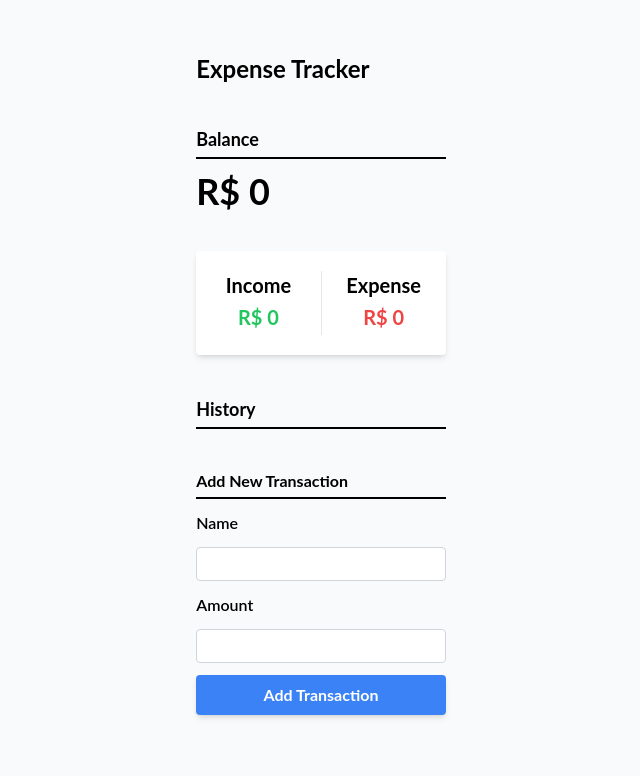
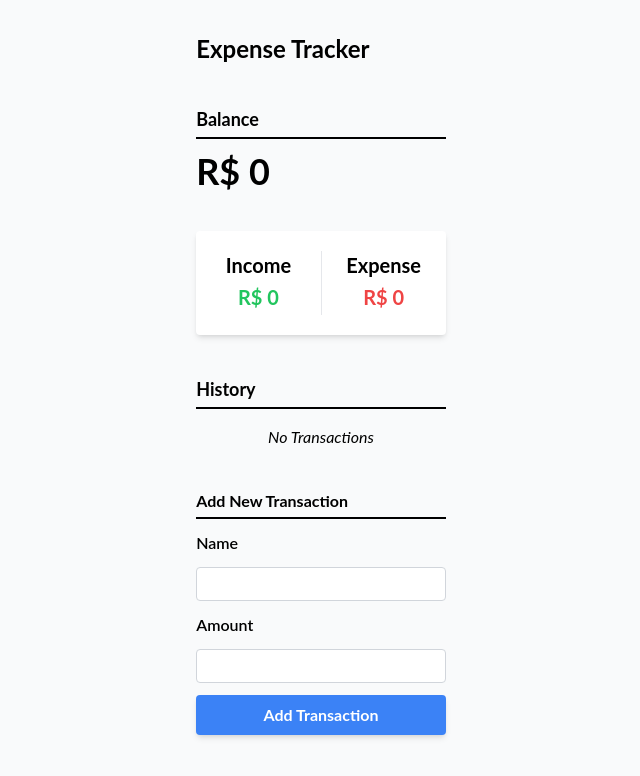
Before and after one commit to LeoGil/vue-expense-tracker, a Vue app: page / in a window 1280 px wide. Shown: the top 776 px of the page, without its empty margins (319-959 px from the left). Built offline with nearby package versions, Linux system fonts and the light colour scheme; the HTML template or start-up script is replaced by a standard one.

Commit message:
teste caso nao tenha transaction

```diff
--- a/src/components/TransactionList.vue
+++ b/src/components/TransactionList.vue
@@ -1,6 +1,6 @@
 <template>
     <h3 class="text-lg font-bold border-b-2 border-black pb-1 mt-10 mx-0 mb-3">History</h3>
-    <ul class="list-none p-0 mb-10">
+    <ul v-if="transactions.length" class="list-none p-0 mb-10">
         <li
             class="bg-white shadow-md text-gray-600 flex justify-between relative p-3 mx-0 my-3 border-r-4 font-bold rounded"
             v-for="transaction in transactions" :key="transaction.id"
@@ -10,6 +10,9 @@
             <button @click="deleteTransaction(transaction.id)" class="cursor-pointer border-0 text-slate-200 text-xl leading-5 px-5 py-0.5 absolute top-2/4 left-0 -translate-x-full -translate-y-1/2 opacity-100 hover:opacity-100 hover:text-red-600 easy-in duration-200">X</button>
         </li>
     </ul>
+    <div v-else class="mt-4 mx-0 mb-3 text-center">
+        <i>No Transactions</i>
+    </div>
 </template>
 
 <script setup>
```
